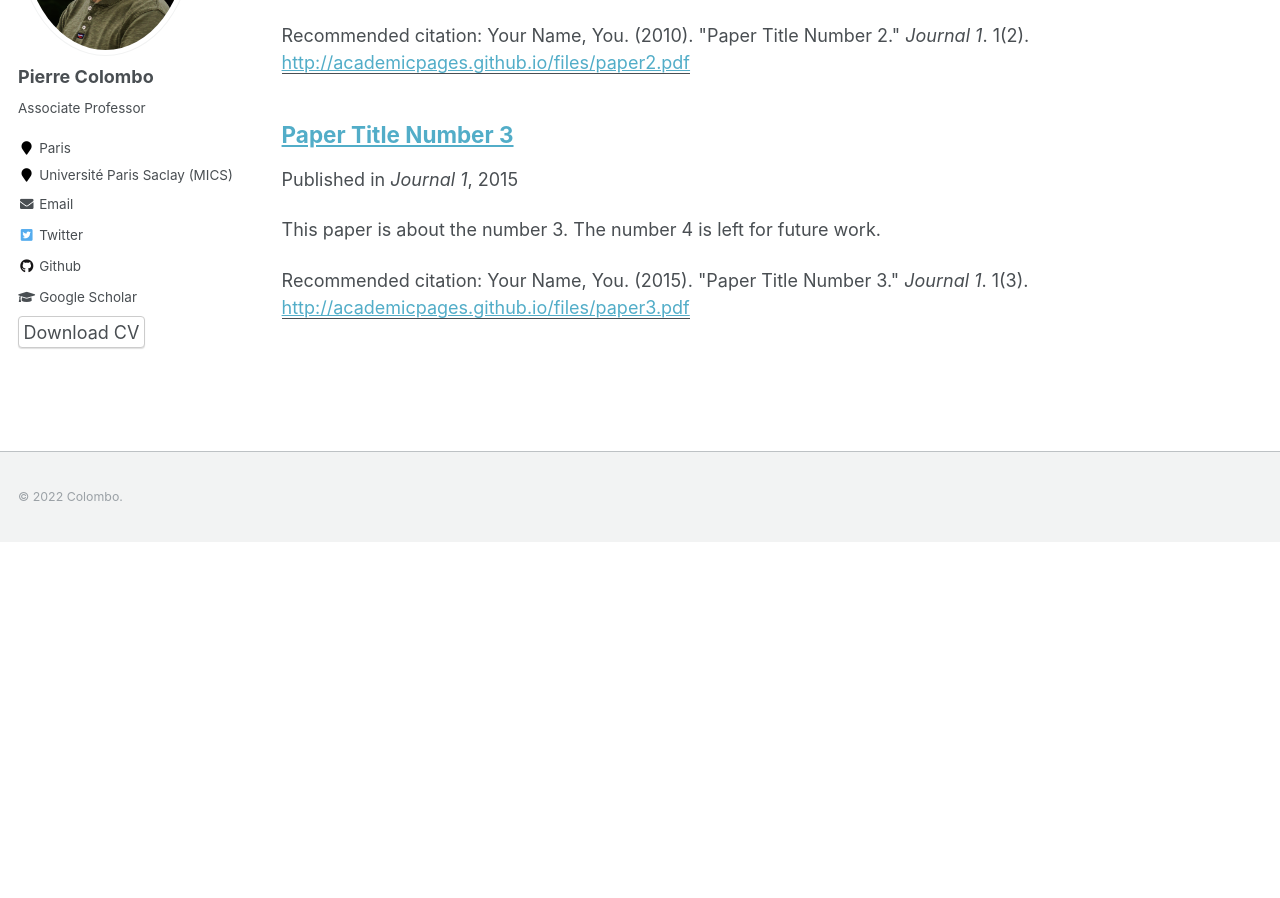
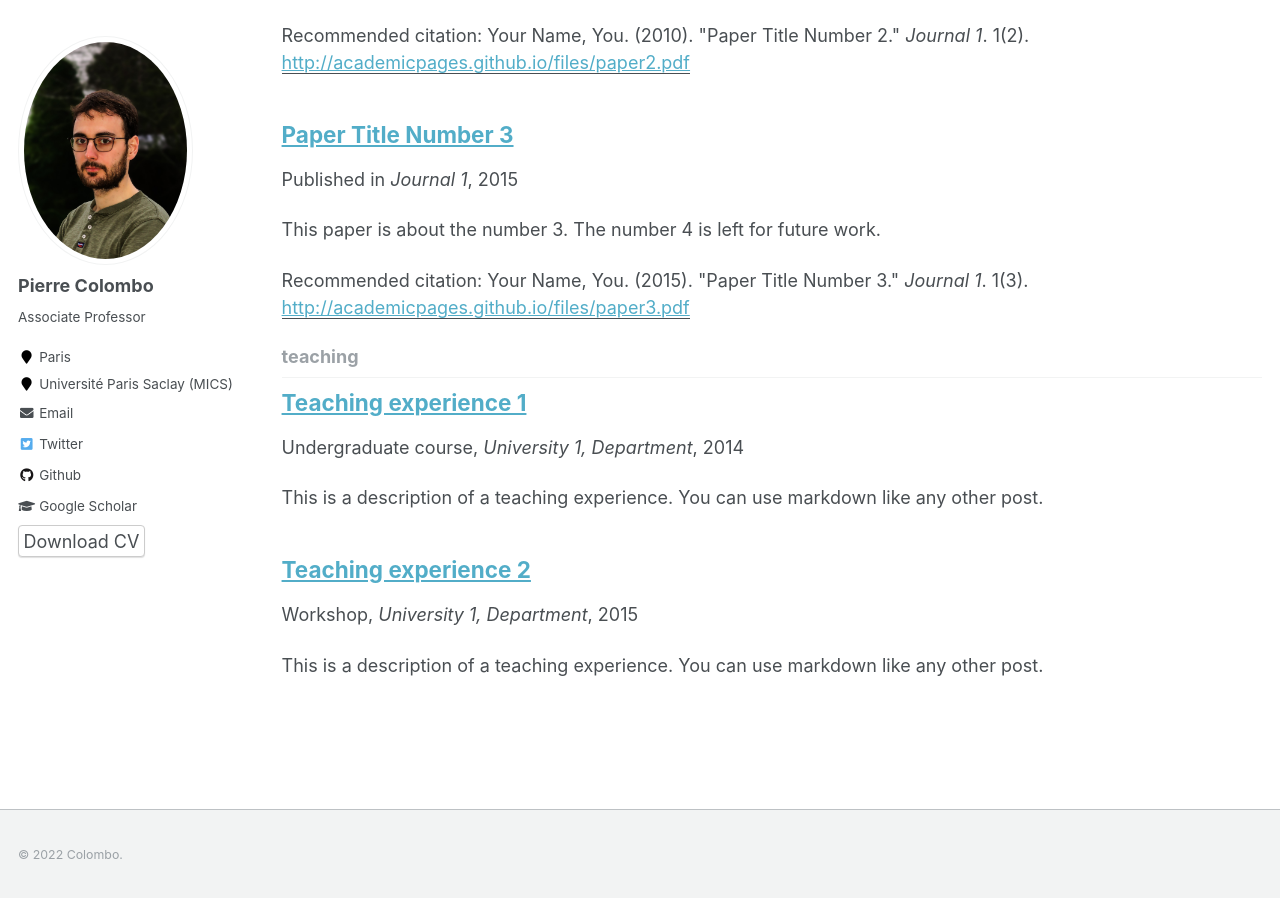
Before and after one commit to PierreColombo/PierreColombo.github.io, a Jekyll site: the page built from _pages/collection-archive.html, in a window 1280 px wide and 900 px high, scrolled down 583 px. Built offline with Jekyll 4.4.1, drawn with Linux system fonts in a browser that asks for light colours; before the commit the page ends 1125 px from its top, so only the background shows below that; some of the changed lines change nothing that is shown.

Commit message:
adding reward

```diff
--- a/_config.yml
+++ b/_config.yml
@@ -178,6 +178,9 @@
   publications:
     output: true
     permalink: /:collection/:path/
+  teaching:
+    output: true
+    permalink: /:collection/:path/
 
 
 # Defaults
--- a/_data/navigation.yml
+++ b/_data/navigation.yml
@@ -2,10 +2,6 @@
 main:
   - title: "Research"
     url: /publications/
-    #- title: "Talks"
-    #  url: /talks/
-
-
   - title: "Teaching"
     url: /teaching/
 
```
